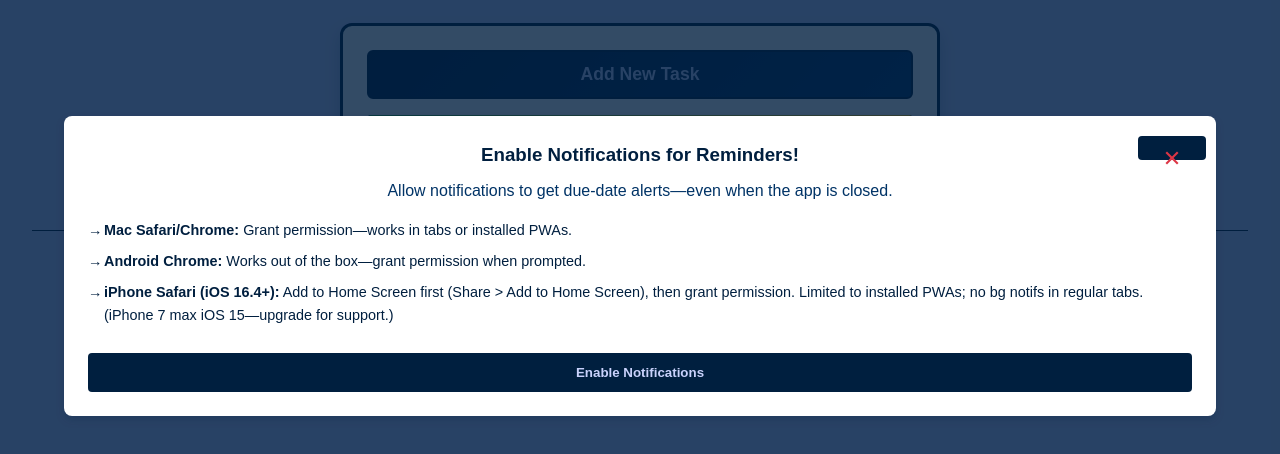
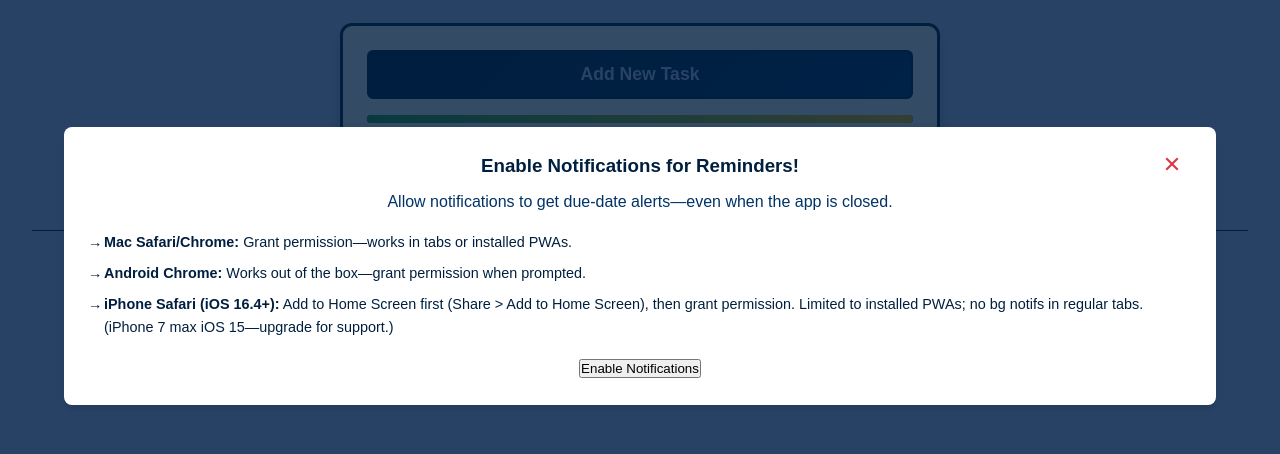
Before and after one commit to KrouzzLife/todo-reminder, a plain HTML site: page index.html in a window 1280 px wide. Shown: the part 134-588 px from the top of the page. Drawn offline with Linux system fonts and the light colour scheme; no server answers.

Commit message:
clean up button for notification guide

```diff
--- a/style.css
+++ b/style.css
@@ -350,7 +350,7 @@
     font-weight: bold;
   }
 
-  #notification-guide button {
+  #notification-guide > button {
     background: var(--navy);
     color: var(--light-blue);
     border: none;
```
